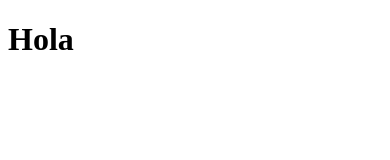
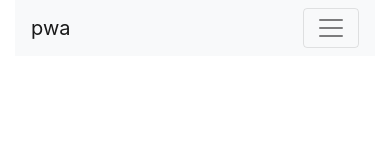
Before and after one commit to LidiaCana/firstProject, a plain HTML site: page index.html in a window 390 px wide. Drawn offline with nearby package versions, Linux system fonts and the light colour scheme.

Commit message:
Update index.html

```diff
--- a/index.html
+++ b/index.html
@@ -1,18 +1,41 @@
 <!doctype html>
-<html>
+<html lang="es">
   <head>
     <!-- Required meta tags -->
     <meta charset="utf-8">
-    <link rel="apple-touch-icon" sizes="180x180" href="apple-touch-icon.png">
+    <meta name="viewport" content="width=device-width, initial-scale=1, shrink-to-fit=no">
+
+    <base href="./" target="_blank">
+    <link rel="apple-touch-icon" sizes="76x76" href="apple-touch-icon.png">
     <link rel="icon" type="image/png" sizes="32x32" href="favicon-32x32.png">
     <link rel="icon" type="image/png" sizes="16x16" href="favicon-16x16.png">
-    <link rel="manifest" href="manifest.json">
     <link rel="mask-icon" href="safari-pinned-tab.svg" color="#5bbad5">
-    <meta name="msapplication-TileColor" content="#00aba9">
+    <meta name="msapplication-TileColor" content="#da532c">
     <meta name="theme-color" content="#ffffff">
-    <title>AWP</title>
+    <!-- Bootstrap CSS -->
+    <link rel="stylesheet" href="https://maxcdn.bootstrapcdn.com/bootstrap/4.0.0/css/bootstrap.min.css" integrity="sha384-Gn5384xqQ1aoWXA+058RXPxPg6fy4IWvTNh0E263XmFcJlSAwiGgFAW/dAiS6JXm" crossorigin="anonymous">
+    <link rel="manifest" href="manifest.json?v=1" />
+   <!--
+    <script src="./notificacionesNP.js"></script>
+    -->
+    <title>pwa</title>
   </head>
   <body>
-  <h1>Hola</h1>
+    <div class="container">
+
+      <nav class="navbar navbar-expand-lg navbar-light bg-light">
+        <a class="navbar-brand" href="#">pwa</a>
+        <button class="navbar-toggler" type="button" data-toggle="collapse" data-target="#navbarSupportedContent" aria-controls="navbarSupportedContent" aria-expanded="false" aria-label="Toggle navigation">
+          <span class="navbar-toggler-icon"></span>
+        </button>
+      </nav>
+
+    </div>
+
+    <!-- Optional JavaScript -->
+    <!-- jQuery first, then Popper.js, then Bootstrap JS -->
+    <script src="https://code.jquery.com/jquery-3.2.1.slim.min.js" integrity="sha384-KJ3o2DKtIkvYIK3UENzmM7KCkRr/rE9/Qpg6aAZGJwFDMVNA/GpGFF93hXpG5KkN" crossorigin="anonymous"></script>
+    <script src="https://cdnjs.cloudflare.com/ajax/libs/popper.js/1.12.9/umd/popper.min.js" integrity="sha384-ApNbgh9B+Y1QKtv3Rn7W3mgPxhU9K/ScQsAP7hUibX39j7fakFPskvXusvfa0b4Q" crossorigin="anonymous"></script>
+    <script src="https://maxcdn.bootstrapcdn.com/bootstrap/4.0.0/js/bootstrap.min.js" integrity="sha384-JZR6Spejh4U02d8jOt6vLEHfe/JQGiRRSQQxSfFWpi1MquVdAyjUar5+76PVCmYl" crossorigin="anonymous"></script>
   </body>
 </html>
```
